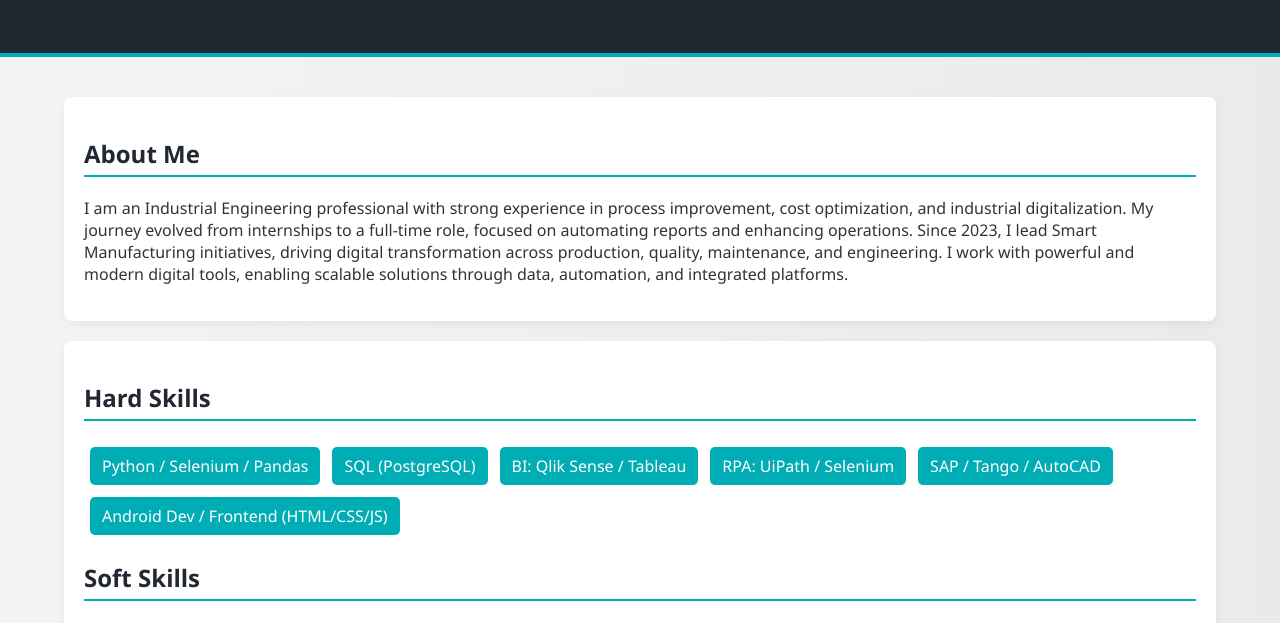
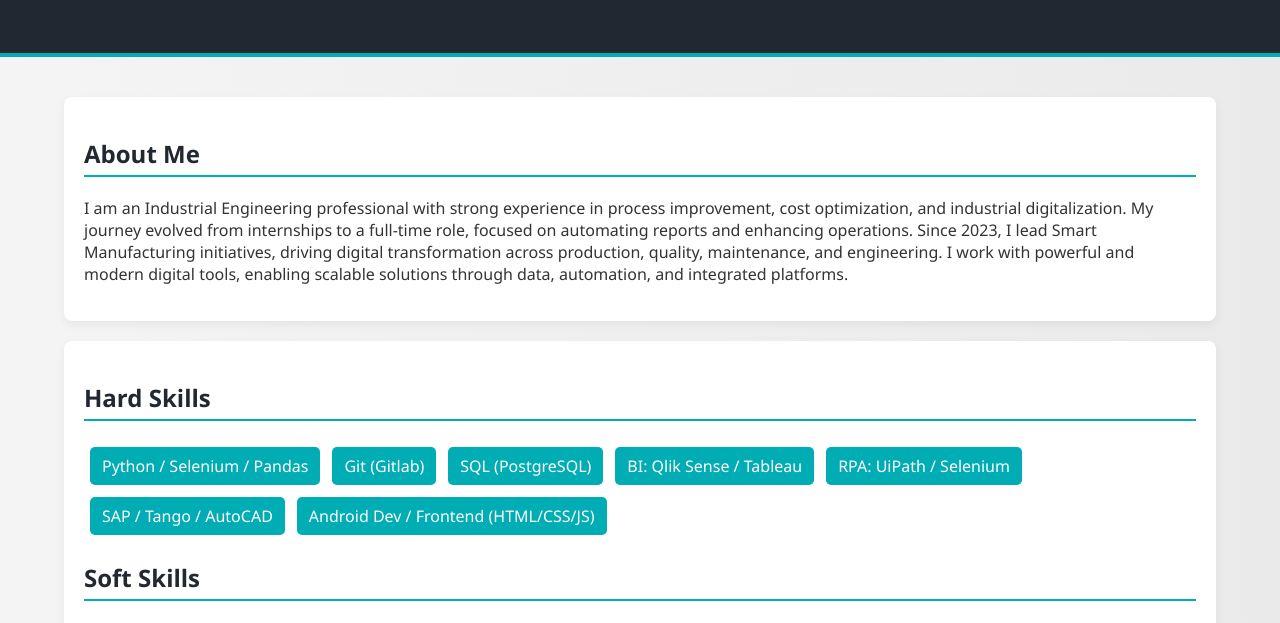
Before and after one commit to nachosmail/cv-landing-page, a plain HTML site: page index.html in a window 1280 px wide. Shown: the part 136-759 px from the top of the page. Drawn offline with Linux system fonts and the light colour scheme.

Commit message:
add git skill

```diff
--- a/index.html
+++ b/index.html
@@ -43,6 +43,7 @@
       <h2 data-en="Hard Skills" data-es="Habilidades Técnicas">Hard Skills</h2>
       <div class="skills">
         <span class="skill">Python / Selenium / Pandas</span>
+        <span class="skill">Git (Gitlab)</span>
         <span class="skill">SQL (PostgreSQL)</span>
         <span class="skill">BI: Qlik Sense / Tableau</span>
         <span class="skill">RPA: UiPath / Selenium</span>
```
